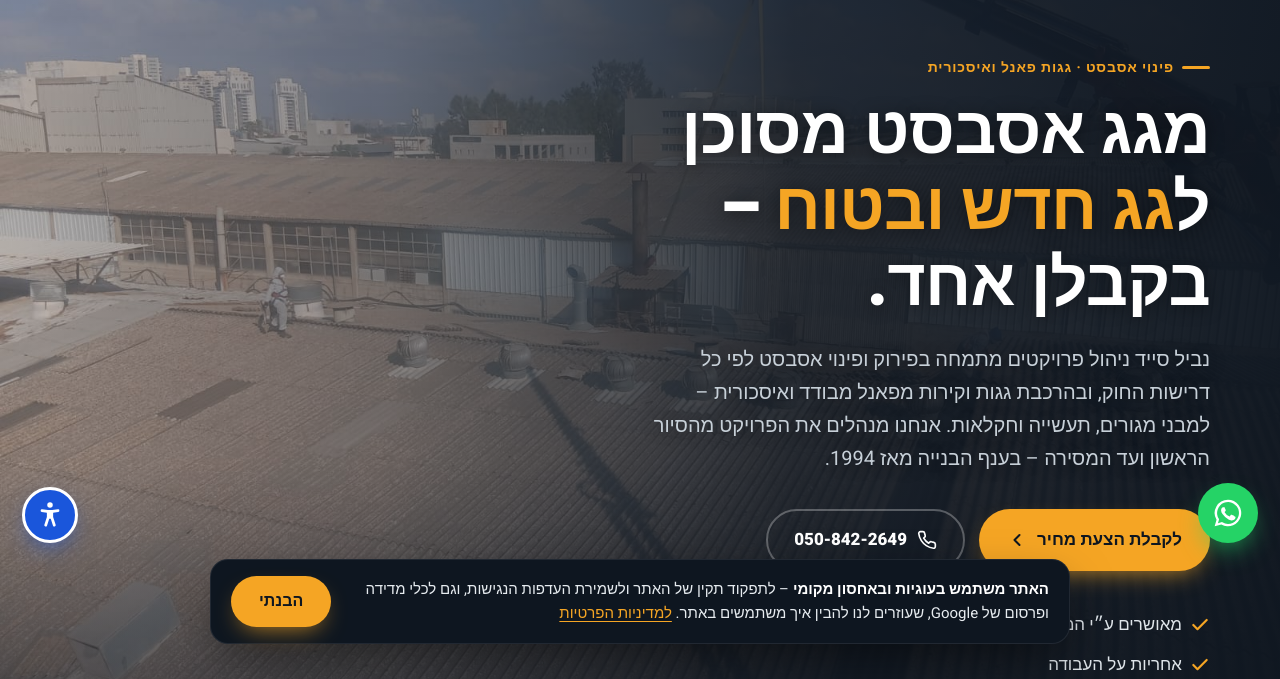
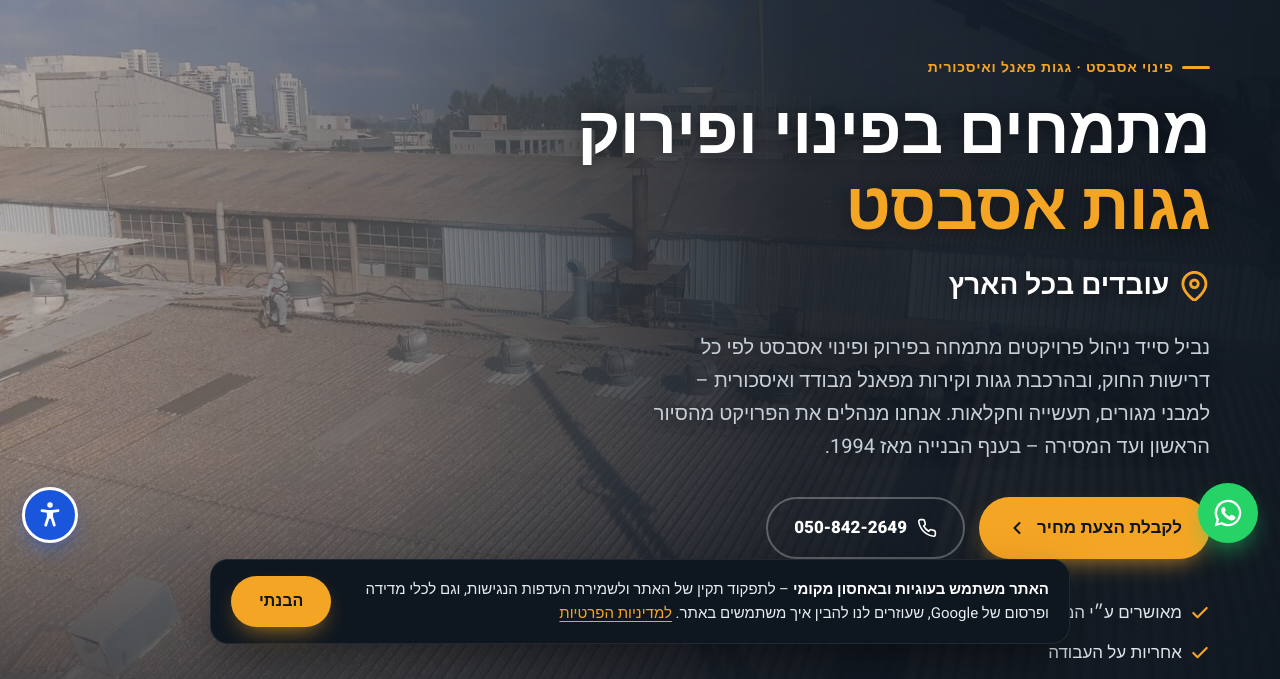
Before and after one commit to MEXUSMARKETING/nabil-sayed-website, a plain HTML site: page index.html in a window 1280 px wide. Shown: the part 140-819 px from the top of the page. Drawn offline with Linux system fonts and the light colour scheme.

Commit message:
Home hero: new headline "מתמחים בפינוי ופירוק גגות אסבסט"
Replace the old headline and add a "עובדים בכל הארץ" line with a
location icon under it.

Co-Authored-By: Claude Opus 5.5 <noreply@anthropic.com>

```diff
--- a/assets/styles.css
+++ b/assets/styles.css
@@ -83,6 +83,8 @@ h1,h2,h3{line-height:1.15;font-weight:900;letter-spacing:-.01em}
 .hero .eyebrow{color:var(--amber)}
 .hero h1{font-size:clamp(36px,5.6vw,66px);margin:16px 0 20px}
 .hero h1 em{font-style:normal;color:var(--amber)}
+.hero-sub{display:inline-flex;align-items:center;gap:10px;font-size:clamp(20px,2.4vw,28px);font-weight:800;color:#fff;margin:-4px 0 22px;text-shadow:0 2px 14px rgba(0,0,0,.45)}
+.hero-sub svg{width:1.1em;height:1.1em;color:var(--amber);flex:none}
 .hero-lead{font-size:clamp(17px,1.6vw,20px);color:#c7d0d8;max-width:560px;margin-bottom:34px}
 .hero-ctas{display:flex;flex-wrap:wrap;gap:14px;margin-bottom:40px}
 .hero-checks{display:flex;flex-wrap:wrap;gap:12px 26px;list-style:none;color:#dfe5ea;font-weight:500}
--- a/index.html
+++ b/index.html
@@ -30,7 +30,7 @@ j=d.createElement(s),dl=l!='dataLayer'?'&l='+l:'';j.async=true;j.src=
 <link rel="preconnect" href="https://fonts.gstatic.com" crossorigin>
 <link href="https://fonts.googleapis.com/css2?family=Heebo:wght@400;500;700;800;900&display=swap" rel="stylesheet">
 
-<link rel="stylesheet" href="assets/styles.css?v=696df719">
+<link rel="stylesheet" href="assets/styles.css?v=a0a20e9d">
 
 <!-- נתוני העסק לגוגל -->
 <script type="application/ld+json">
@@ -86,7 +86,8 @@ height="0" width="0" style="display:none;visibility:hidden"></iframe></noscript>
   <div class="wrap hero-grid">
     <div>
       <span class="eyebrow">פינוי אסבסט · גגות פאנל ואיסכורית</span>
-      <h1>מגג אסבסט מסוכן<br>ל<em>גג חדש ובטוח</em> –<br>בקבלן אחד.</h1>
+      <h1>מתמחים בפינוי ופירוק<br><em>גגות אסבסט</em></h1>
+      <p class="hero-sub"><svg viewBox="0 0 24 24" fill="none" stroke="currentColor" stroke-width="2.2" stroke-linecap="round" stroke-linejoin="round" aria-hidden="true"><path d="M21 10c0 7-9 13-9 13s-9-6-9-13a9 9 0 0 1 18 0z"/><circle cx="12" cy="10" r="3"/></svg>עובדים בכל הארץ</p>
       <p class="hero-lead">נביל סייד ניהול פרויקטים מתמחה בפירוק ופינוי אסבסט לפי כל דרישות החוק, ובהרכבת גגות וקירות מפאנל מבודד ואיסכורית – למבני מגורים, תעשייה וחקלאות. אנחנו מנהלים את הפרויקט מהסיור הראשון ועד המסירה – בענף הבנייה מאז 1994.</p>
       <div class="hero-ctas">
         <a href="#contact" class="btn btn-primary">
```
Also changed, not shown: about.html (+1 -1 lines), accessibility.html (+1 -1 lines), asbestos.html (+1 -1 lines), contact.html (+1 -1 lines), panels.html (+1 -1 lines), privacy.html (+1 -1 lines), projects.html (+1 -1 lines).
